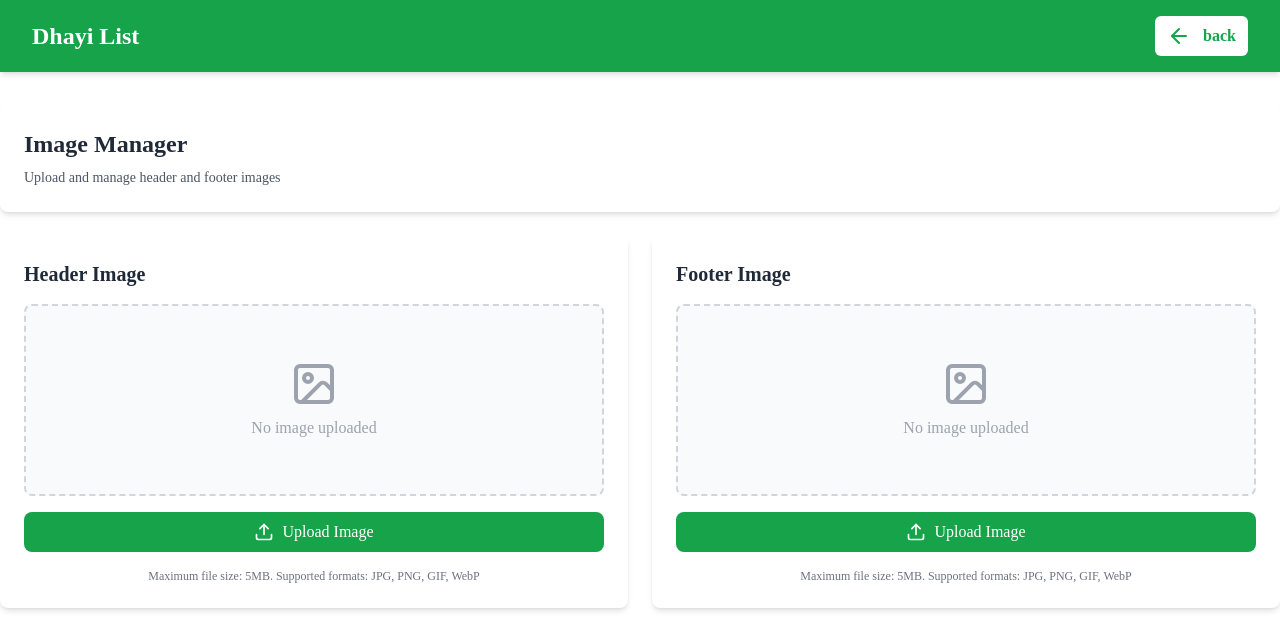
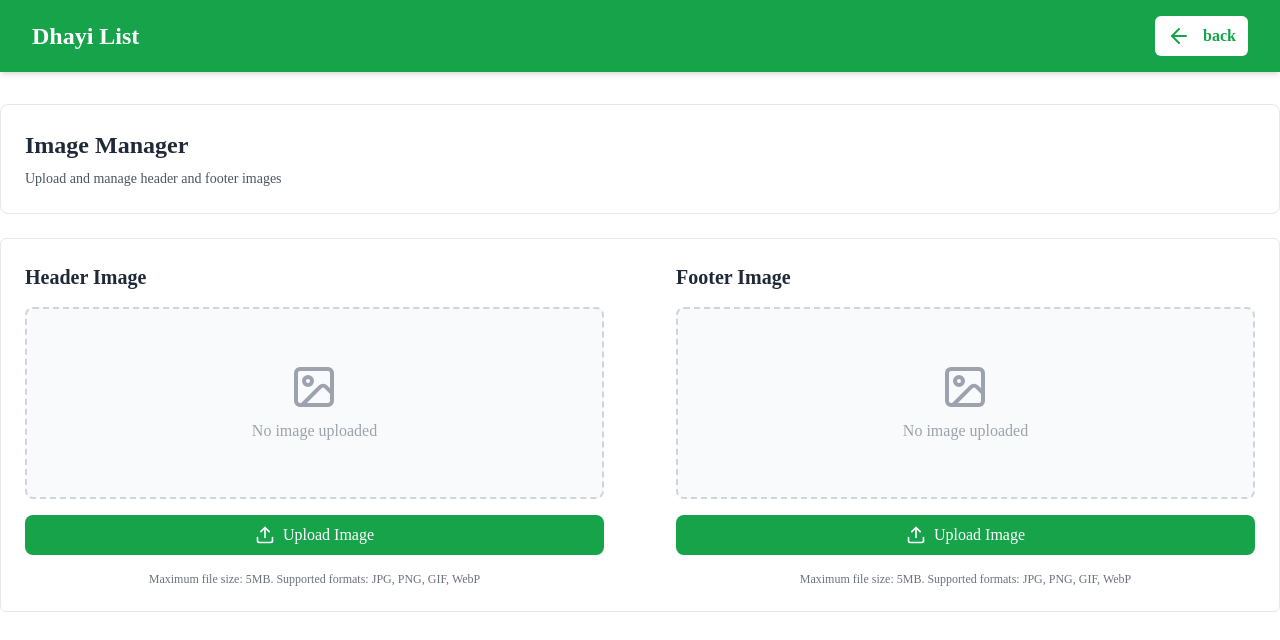
Before and after one commit to TNTJthanjaisouth/TntjThanjaiSouth, a React (Vite) app: page /manageData in a window 1280 px wide. Shown: the top 640 px of the page. Built offline with nearby package versions, Linux system fonts and the light colour scheme; no server answers; the database is empty; sample sign-in values are in the browser's storage; a web font is replaced by a local one.

Commit message:
Update ImageManager.tsx

```diff
--- a/src/components/ImageManager.tsx
+++ b/src/components/ImageManager.tsx
@@ -137,7 +137,7 @@ export default function ImageManager() {
     uploading: boolean;
     inputRef: React.RefObject<HTMLInputElement>;
   }) => (
-    <div className="bg-white rounded-lg shadow-md p-6">
+    <div className="bg-white rounded-lg  p-6">
       <h3 className="text-xl font-bold text-gray-800 mb-4">{title}</h3>
 
       <div className="space-y-4">
@@ -212,15 +212,15 @@ export default function ImageManager() {
   }
 
   return (
-    <div className="space-y-6">
-      <div className="bg-white rounded-lg shadow-md p-6">
+    <div className="space-y-6 mt-28">
+      <div className="bg-white rounded-lg border p-6">
         <h2 className="text-2xl font-bold text-gray-800 mb-2">Image Manager</h2>
         <p className="text-gray-600 text-sm">
           Upload and manage header and footer images
         </p>
       </div>
 
-      <div className="grid grid-cols-1 md:grid-cols-2 gap-6">
+      <div className="grid grid-cols-1 md:grid-cols-2 gap-6 border  rounded-md">
         <ImageCard
           title="Header Image"
           image={headerImage}
```
